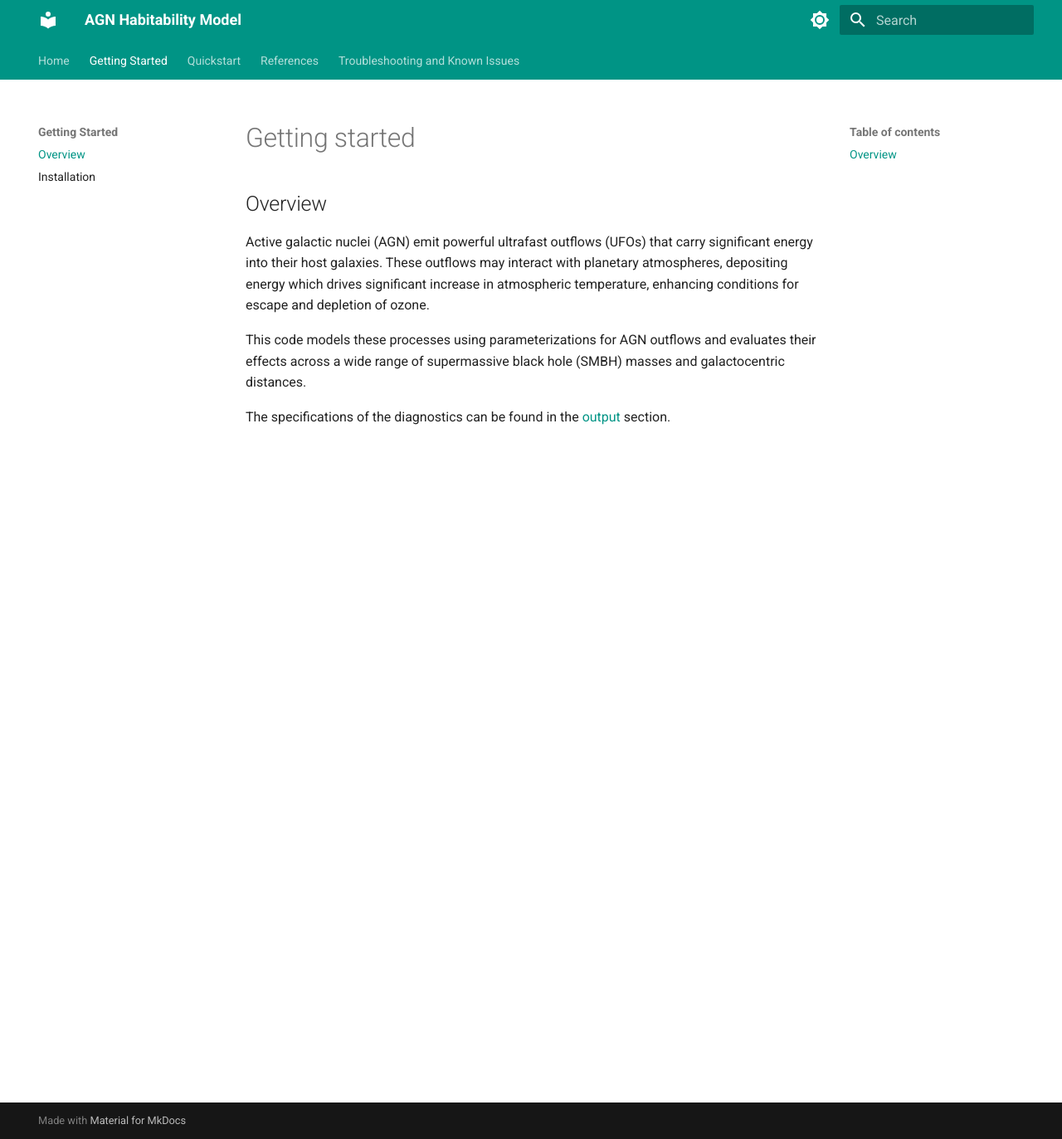
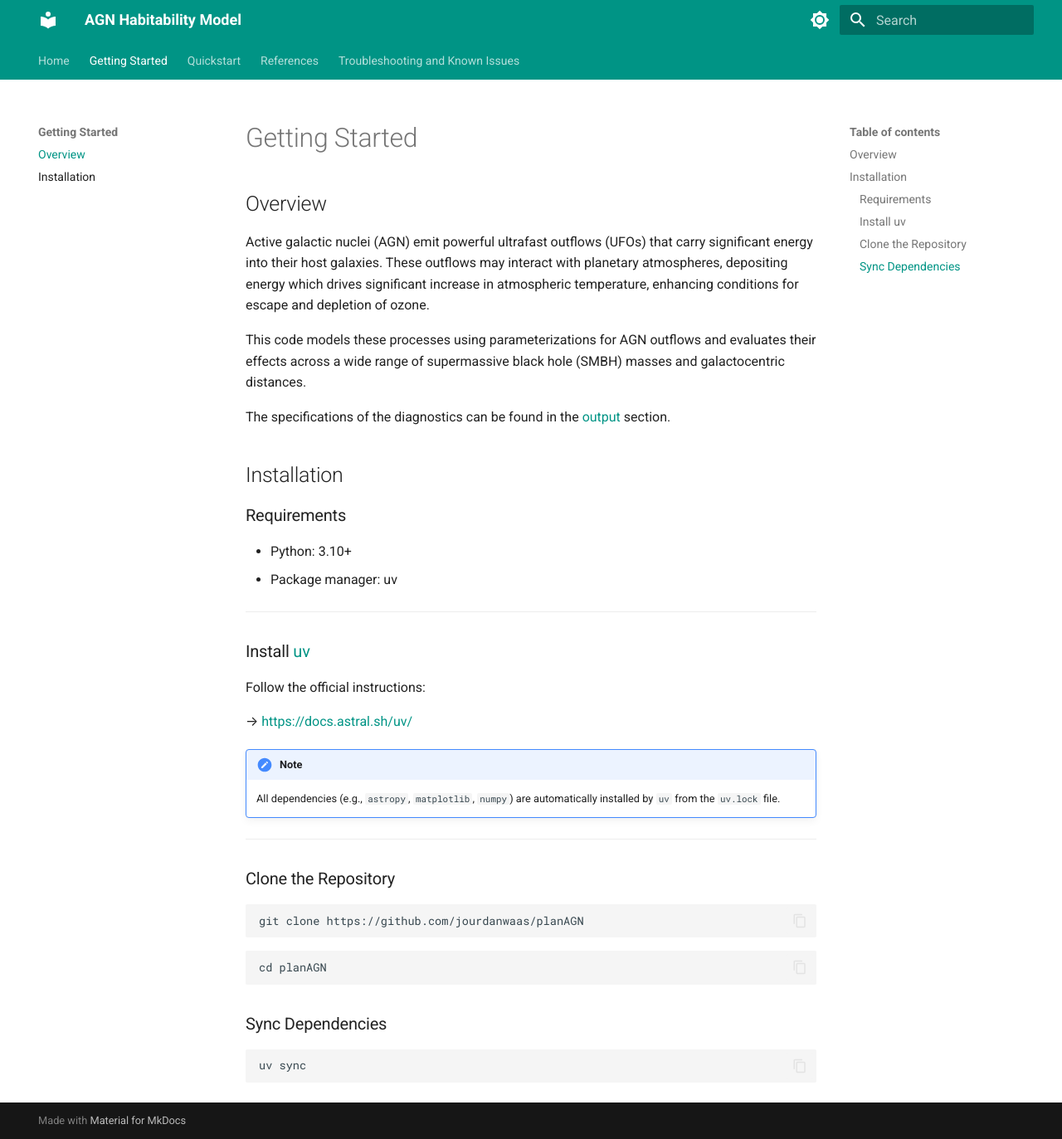
Before and after one commit to jourdanwaas/planAGN, an MkDocs documentation site: the page built from docs/docs/getting-started.md, in a window 1280 px wide and 1373 px high. Shown: the whole window at 83% size. Built offline with MkDocs 1.6.1 and Material for MkDocs 9.7.7, drawn with Linux system fonts in a browser that asks for light colours.

Commit message:
added installation instructions here

````diff
--- a/docs/docs/getting-started.md
+++ b/docs/docs/getting-started.md
@@ -1,4 +1,4 @@
-Getting started
+Getting Started
 ===============
 
 ## Overview
@@ -8,3 +8,39 @@ Active galactic nuclei (AGN) emit powerful ultrafast outflows (UFOs) that carry
 This code models these processes using parameterizations for AGN outflows and evaluates their effects across a wide range of supermassive black hole (SMBH) masses and galactocentric distances.
 
 The specifications of the diagnostics can be found in the [output](output.md) section.
+
+## Installation
+
+### Requirements
+
+- Python: 3.10+
+- Package manager: uv
+
+---
+
+### Install [uv](https://docs.astral.sh/uv)
+
+Follow the official instructions:
+
+→ <https://docs.astral.sh/uv/>
+
+!!! note
+    All dependencies (e.g.,  `astropy`, `matplotlib`, `numpy`) are automatically installed by `uv` from the `uv.lock` file.
+
+---
+
+### Clone the Repository
+
+```sh
+git clone https://github.com/jourdanwaas/planAGN
+```
+
+```sh
+cd planAGN
+```
+
+### Sync Dependencies
+
+```sh
+uv sync
+```
````
